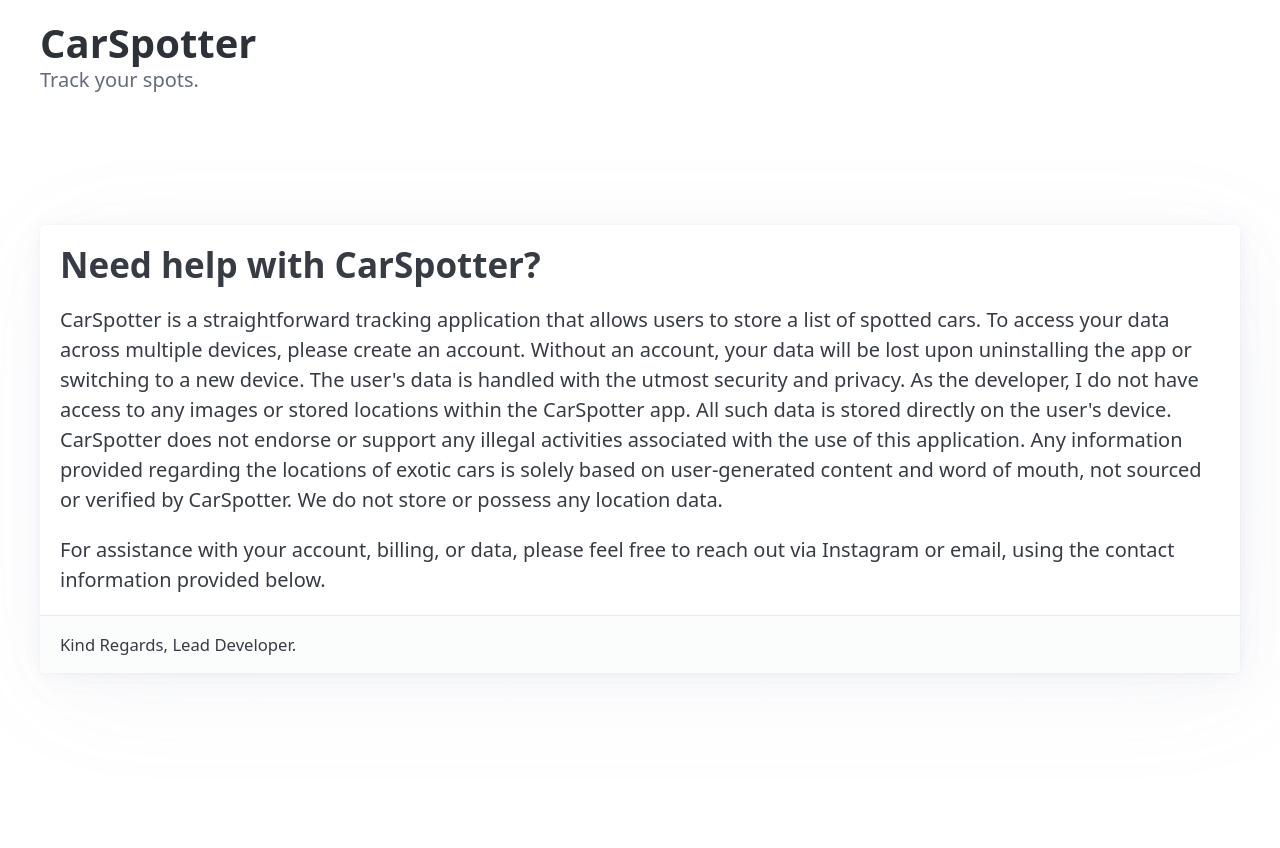
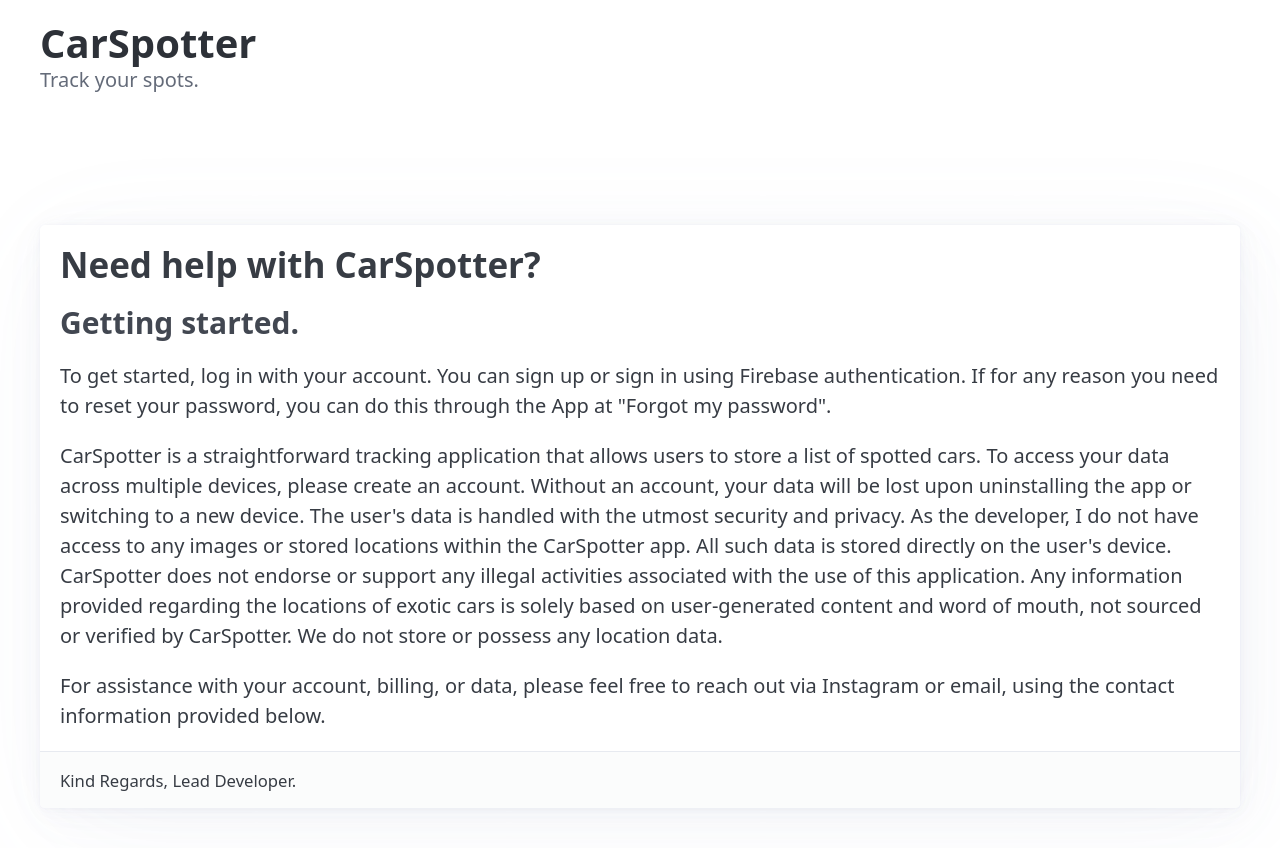
Before and after one commit to CarSpotterApp/CarSpotterApp.github.io, a plain HTML site: page index.html in a window 1280 px wide. Before the commit the page ends 800 px from the top, so only its background shows below. Drawn offline with nearby package versions, Linux system fonts and the light colour scheme; a script that the page names is missing.

Commit message:
Update index.html

```diff
--- a/index.html
+++ b/index.html
@@ -36,6 +36,8 @@
       <!-- Article-->
       <article id="article">
         <h2>Need help with CarSpotter?</h2>
+        <h3>Getting started.</h3>
+        <p>To get started, log in with your account. You can sign up or sign in using Firebase authentication. If for any reason you need to reset your password, you can do this through the App at "Forgot my password".</p>
         <p>
          CarSpotter is a straightforward tracking application that allows users to store a list of spotted cars. To access your data across multiple devices, please create an account. Without an account, your data will be lost upon uninstalling the app or switching to a new device. The user's data is handled with the utmost security and privacy. As the developer, I do not have access to any images or stored locations within the CarSpotter app. All such data is stored directly on the user's device. CarSpotter does not endorse or support any illegal activities associated with the use of this application. Any information provided regarding the locations of exotic cars is solely based on user-generated content and word of mouth, not sourced or verified by CarSpotter. We do not store or possess any location data.
         </p>
```
